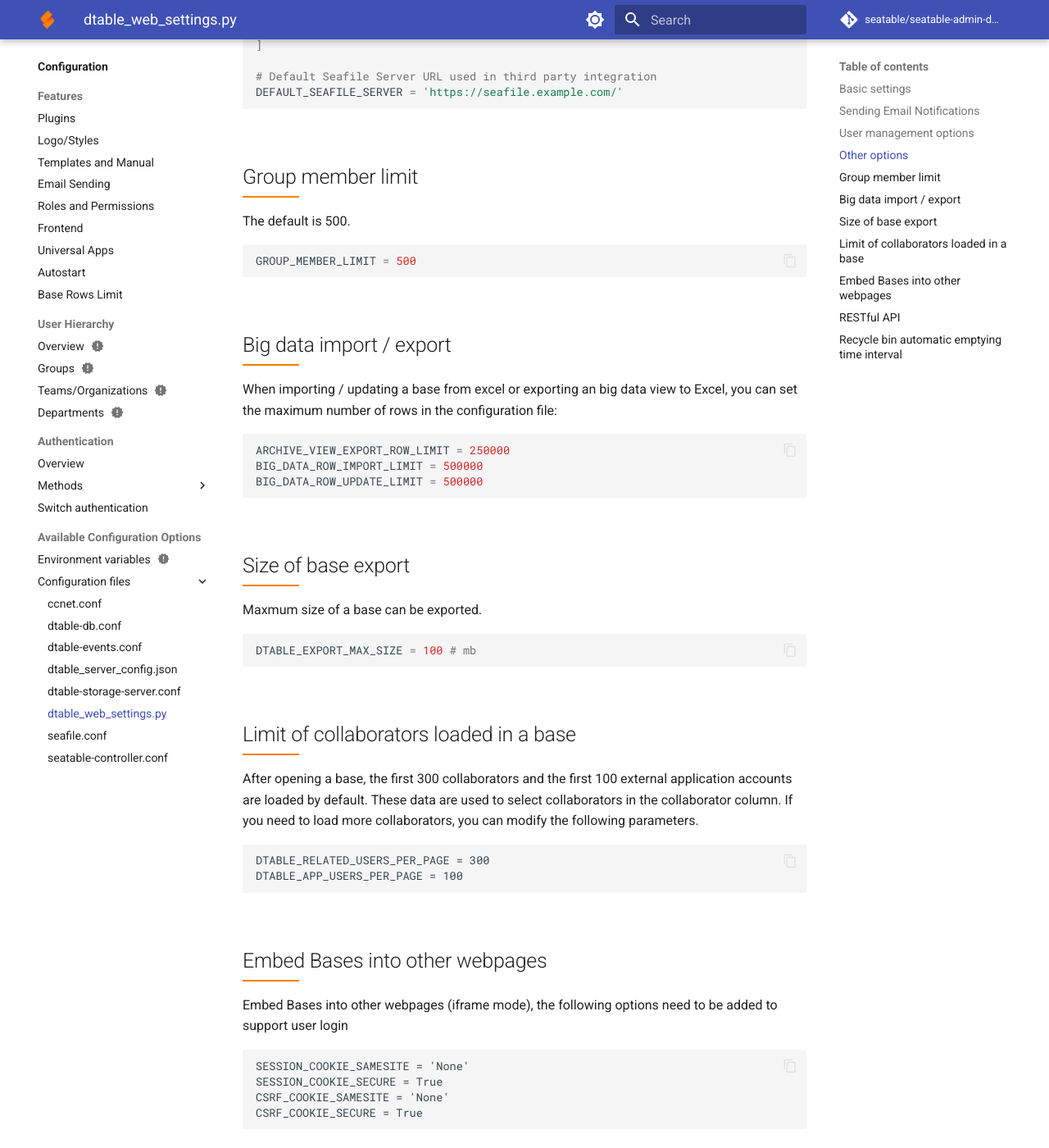
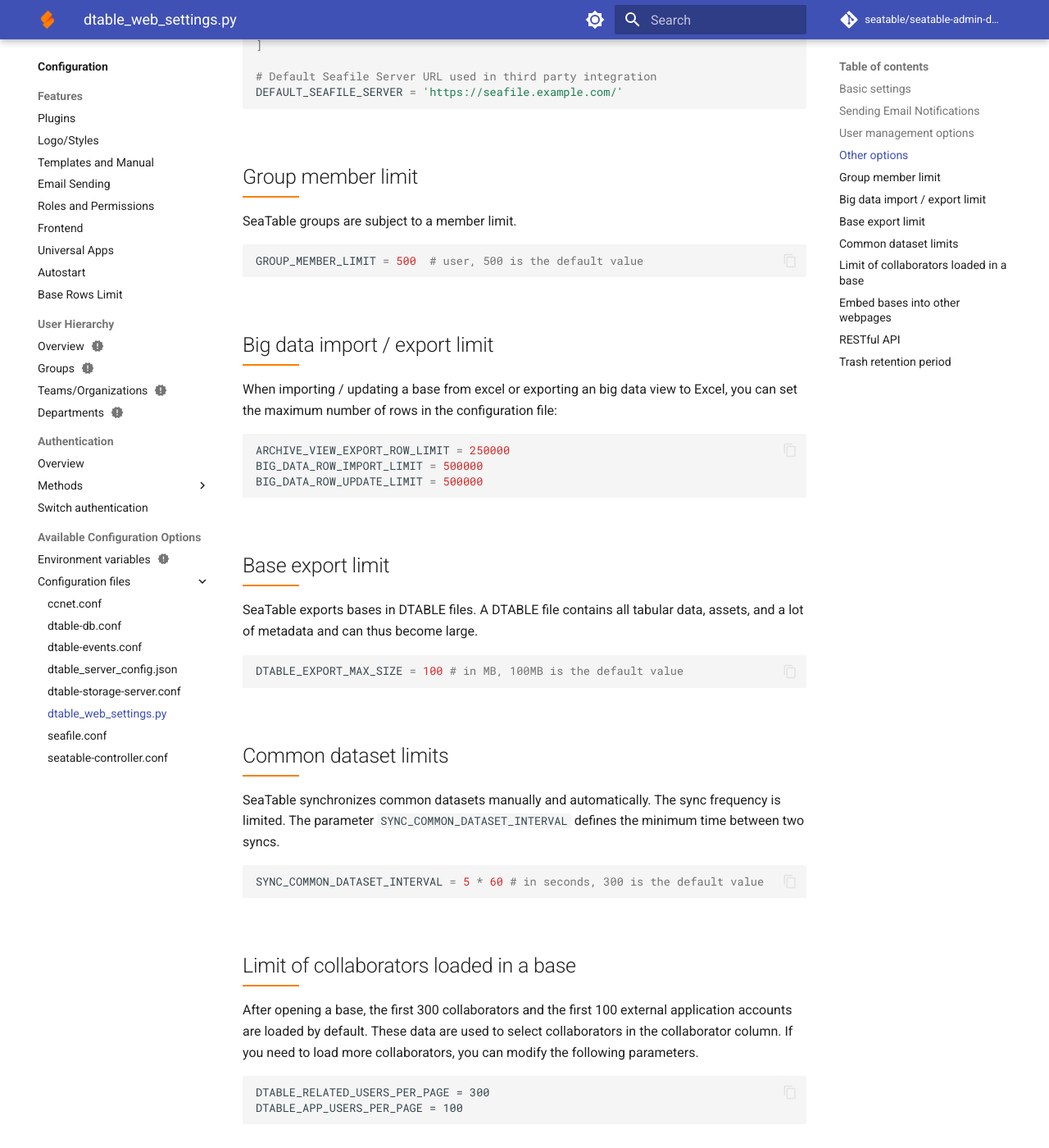
Before and after one commit to seatable/seatable-admin-docs, an MkDocs documentation site: the page built from docs/config/dtable_web_settings.md, in a window 1280 px wide and 1400 px high, scrolled down 3748 px. Shown: the whole window at 82% size. Built offline with MkDocs 1.6.1 and Material for MkDocs 9.7.7, drawn with Linux system fonts in a browser that asks for light colours; comment, search, counter and statistics services are not loaded; some of the changed text lies outside the part shown.

Commit message:
Update dtable_web_settings.md
Add SYNC_COMMON_DATASET_INTERVAL explanation

````diff
--- a/docs/config/dtable_web_settings.md
+++ b/docs/config/dtable_web_settings.md
@@ -181,14 +181,14 @@
 
 ## Group member limit
 
-The default is 500.
+SeaTable groups are subject to a member limit.
 
 ```python
-GROUP_MEMBER_LIMIT = 500
+GROUP_MEMBER_LIMIT = 500  # user, 500 is the default value
 
 ```
 
-## Big data import / export
+## Big data import / export limit
 
 When importing / updating a base from excel or exporting an big data view to Excel, you can set the maximum number of rows in the configuration file:
 
@@ -198,12 +198,20 @@
 BIG_DATA_ROW_UPDATE_LIMIT = 500000
 ```
 
-## Size of base export
+## Base export limit
 
-Maxmum size of a base can be exported.
+SeaTable exports bases in DTABLE files. A DTABLE file contains all tabular data, assets, and a lot of metadata and can thus become large.
 
 ```python
-DTABLE_EXPORT_MAX_SIZE = 100 # mb
+DTABLE_EXPORT_MAX_SIZE = 100 # in MB, 100MB is the default value
+```
+
+## Common dataset limits
+
+SeaTable synchronizes common datasets manually and automatically. The sync frequency is limited. The parameter `SYNC_COMMON_DATASET_INTERVAL` defines the minimum time between two syncs.
+
+```python
+SYNC_COMMON_DATASET_INTERVAL = 5 * 60 # in seconds, 300 is the default value
 ```
 
 ## Limit of collaborators loaded in a base
@@ -215,9 +223,9 @@
 DTABLE_APP_USERS_PER_PAGE = 100
 ```
 
-## Embed Bases into other webpages
+## Embed bases into other webpages
 
-Embed Bases into other webpages (iframe mode), the following options need to be added to support user login
+To embed bases into other webpages using an iframe, the following options must be added to support user login:
 
 ```
 SESSION_COOKIE_SAMESITE = 'None'
@@ -252,10 +260,10 @@
 
 ```
 
-## Recycle bin automatic emptying time interval
+## Trash retention period
 
-The default is 30.
+SeaTable keeps a deleted base in trash for a certain period of time (retention period). When the retention period expires, the base is purged from trash.
 
 ```python
-TRASH_CLEAN_AFTER_DAYS = 30
+TRASH_CLEAN_AFTER_DAYS = 30   # in days, 30 days is the default value
 ```
````
